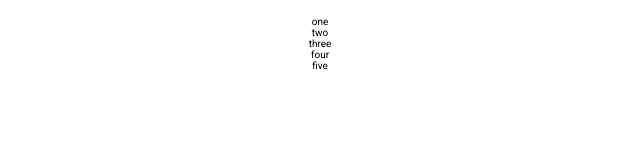
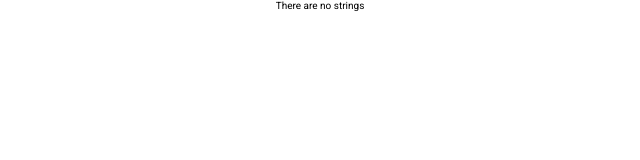
Before and after one commit to vic-yam/W160123ER-react, a React (Create React App) app: page / in a window 1280 px wide. Shown: the top 160 px of the page, without its empty margins (320-960 px from the left). Built offline with nearby package versions, Linux system fonts and the light colour scheme.

Commit message:
Lesson 4: if

```diff
--- a/src/sandbox/Loops.jsx
+++ b/src/sandbox/Loops.jsx
@@ -1,11 +1,15 @@
 import Box from '@mui/material/Box';
 
 const Loops = () => {
-    const arrOfStrings = ['one', 'two', 'three', 'four', 'five'];
+    // const arrOfStrings = ['one', 'two', 'three', 'four', 'five'];
+    const arrOfStrings = [];
+    if(!arrOfStrings.length) {
+        return <div>There are no strings</div>
+    }
     return (
-        <Box m={2}>
+        <Box m={2} >
             {arrOfStrings.map((str, index, arr) => {
-                return <div key={index} m={2}>{str}</div>
+                return <div  key={index} m={2}>{str}</div>
             })}
         </Box>
     )
```
